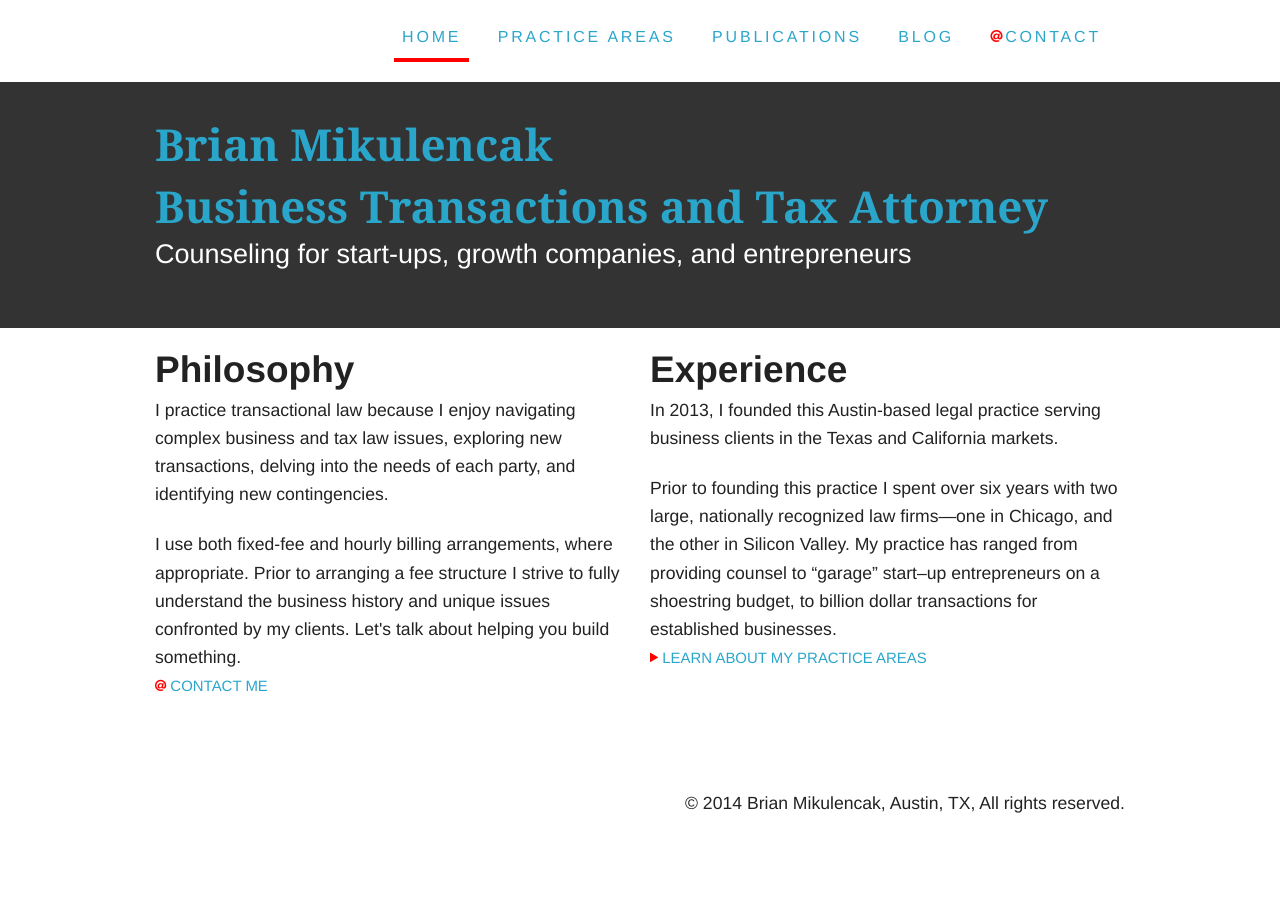
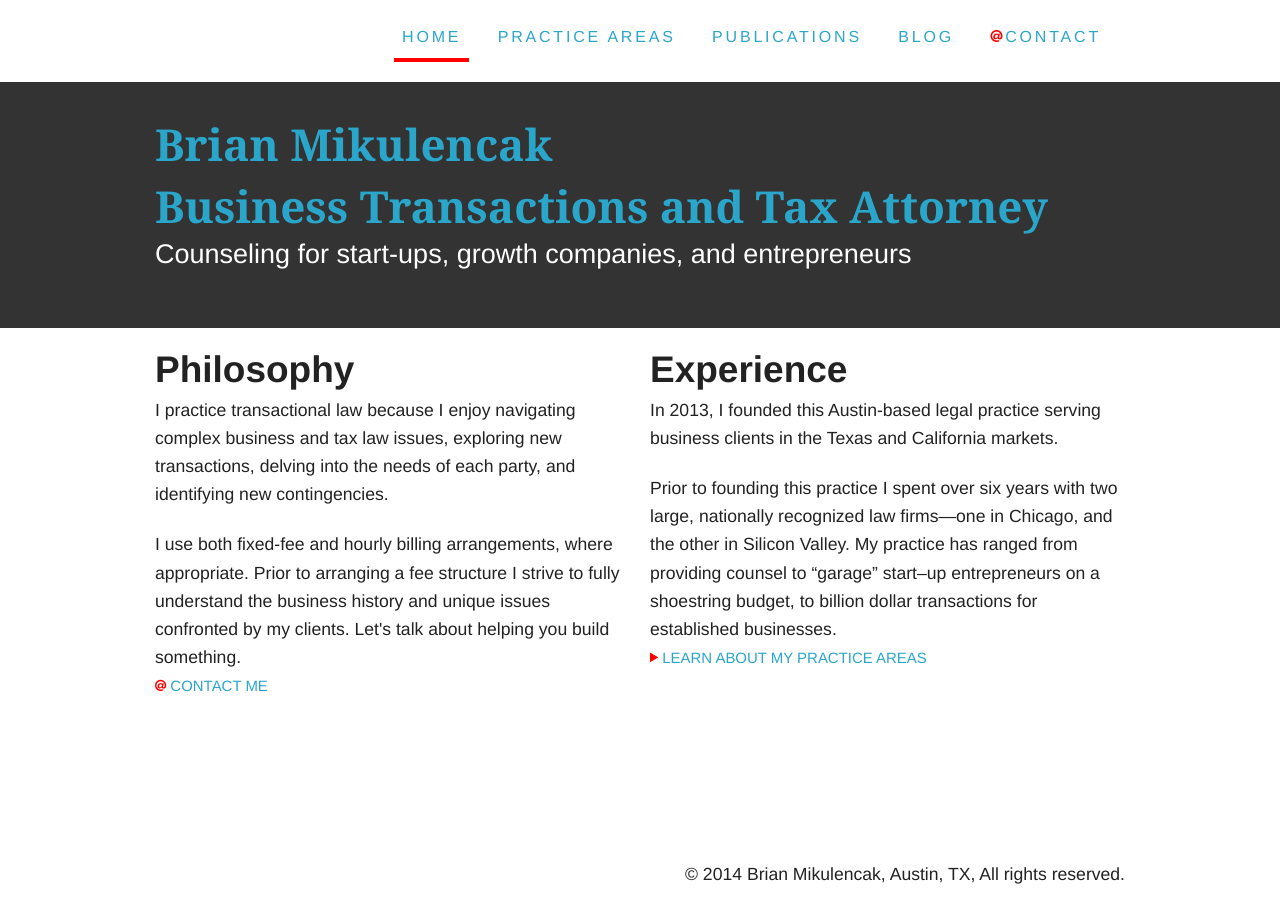
Before and after one commit to brianmik/bmaustinlaw, a Jekyll site: the page built from index.html, in a window 1280 px wide. Built offline with Jekyll 4.4.1, drawn with Linux system fonts in a browser that asks for light colours; Markdown is read by kramdown in place of the engine named in the settings; comment, search, counter and statistics services are not loaded.

Commit message:
aligned copyright to bottom

```diff
--- a/css/main.css
+++ b/css/main.css
@@ -55,7 +55,7 @@ p {
 
 .copyright {
   position: relative;
-  bottom: 0;
+  bottom: -4em;
 }
 
 .list-inside {
```
